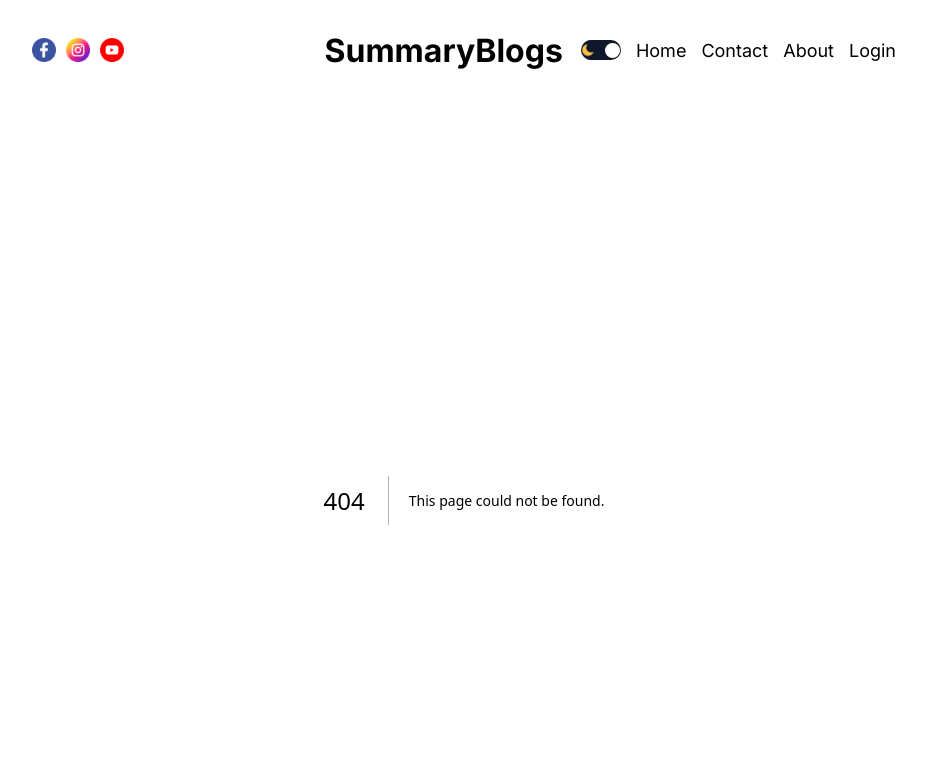
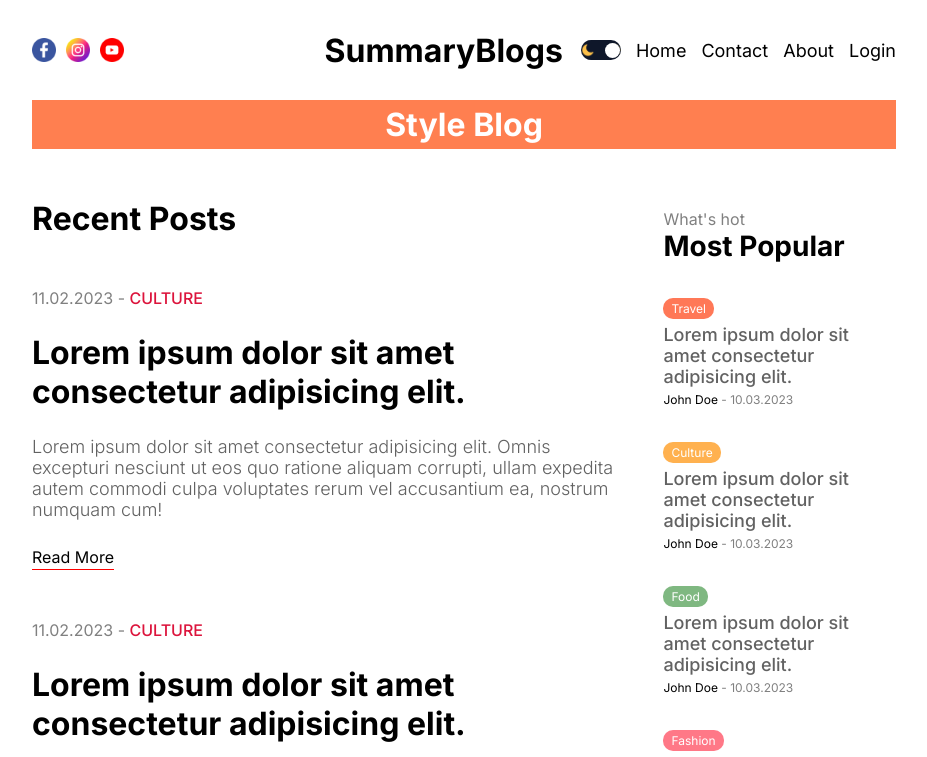
Before and after one commit to jigneshgit935/Nextjs-Blog-WebApp, a Next.js app: page /blog in a window 1280 px wide. Before the commit this address had no page. Shown: the top 757 px of the page, without its empty margins (176-1103 px from the left). Built offline with nearby package versions, Linux system fonts and the light colour scheme.

Commit message:
added: Blog Category Page Design

```diff
--- /dev/null
+++ b/src/app/blog/blogpage.module.css
@@ -0,0 +1,10 @@
+.title {
+  background-color: coral;
+  color: white;
+  padding: 5px 10px;
+  text-align: center;
+}
+.content {
+  display: flex;
+  gap: 50px;
+}
--- /dev/null
+++ b/src/app/blog/page.jsx
@@ -0,0 +1,17 @@
+import React from 'react';
+import styles from './blogpage.module.css';
+import CardList from '@/components/cardList/CardList';
+import Menu from '@/components/Menu/Menu';
+const BlogPage = () => {
+  return (
+    <div className={styles.container}>
+      <h1 className={styles.title}>Style Blog</h1>
+      <div className={styles.content}>
+        <CardList />
+        <Menu />
+      </div>
+    </div>
+  );
+};
+
+export default BlogPage;
--- a/src/components/Card/card.module.css
+++ b/src/components/Card/card.module.css
@@ -38,3 +38,8 @@
   padding: 2px 0px;
   width: max-content;
 }
+@media screen and (max-width: 1280px) {
+  .imgContainer {
+    display: none;
+  }
+}
--- a/src/components/Menu/menu.module.css
+++ b/src/components/Menu/menu.module.css
@@ -11,3 +11,9 @@
 .title {
   font-size: 28px;
 }
+
+@media screen and (max-width: 1024px) {
+  .container {
+    display: none;
+  }
+}
```
